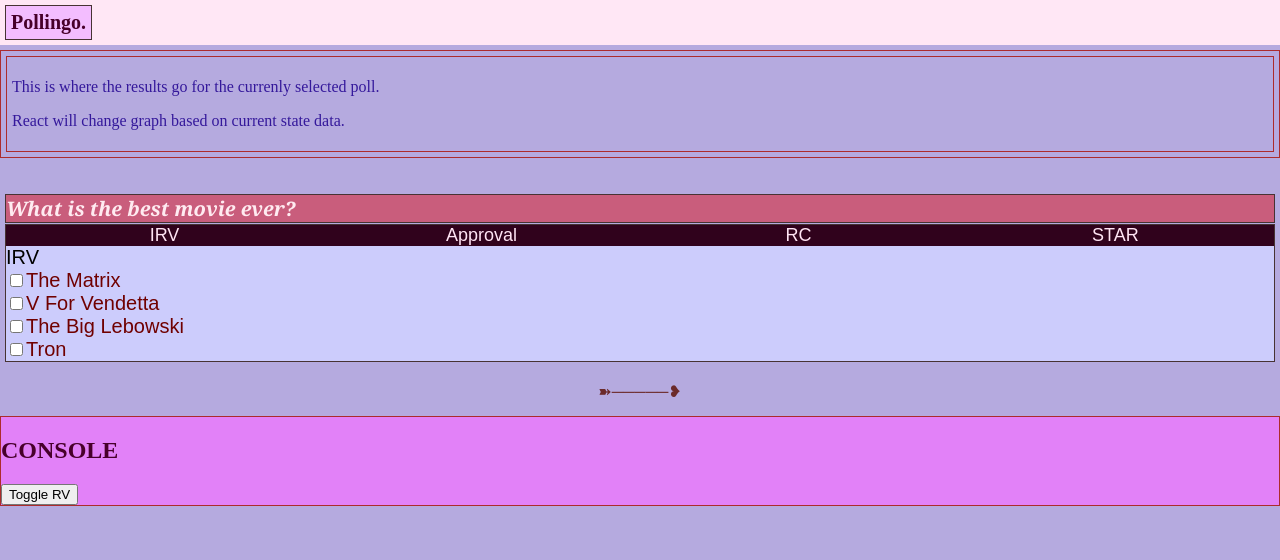
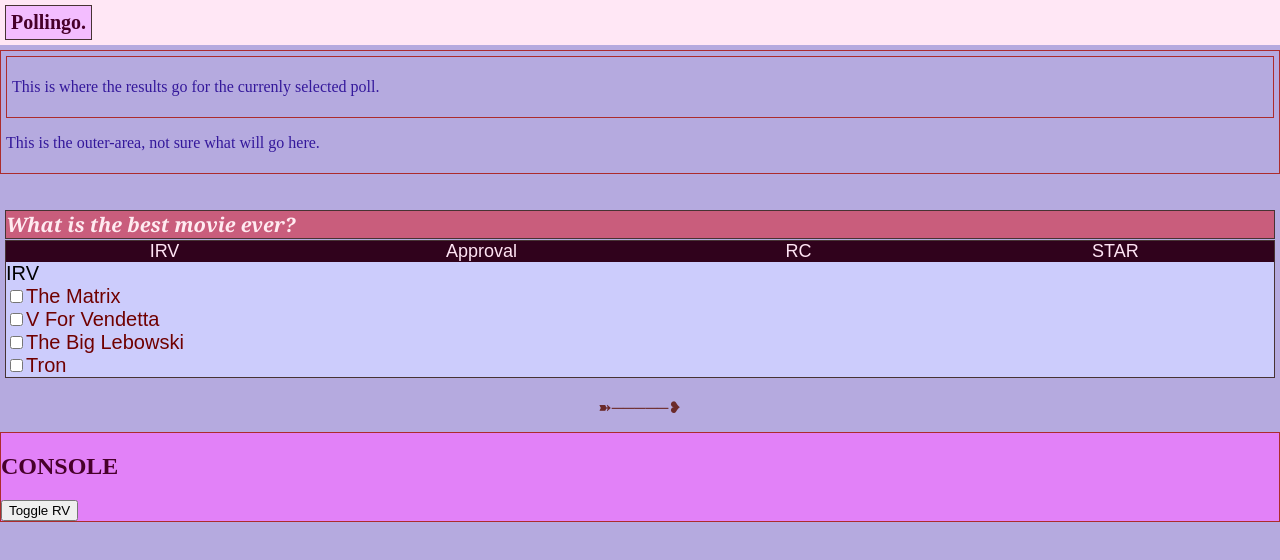
Before and after one commit to el7/Pollingo, a React (Create React App) app: page / in a window 1280 px wide. Shown: the top 560 px of the page. Built offline with nearby package versions, Linux system fonts and the light colour scheme.

Commit message:
adding the graph containers.

```diff
--- a/src/js/components/resultsComponent.js
+++ b/src/js/components/resultsComponent.js
@@ -7,8 +7,9 @@ function ResultBox() {
         <div className="resultbox-container">
         <div className="resultbox-graph-container">
             <p>This is where the results go for the currenly selected poll. </p>
-            <p>React will change graph based on current state data.</p>
-        </div></div>
+        </div>
+            <p>This is the outer-area, not sure what will go here.</p>
+        </div>
     )
 }
 
```
